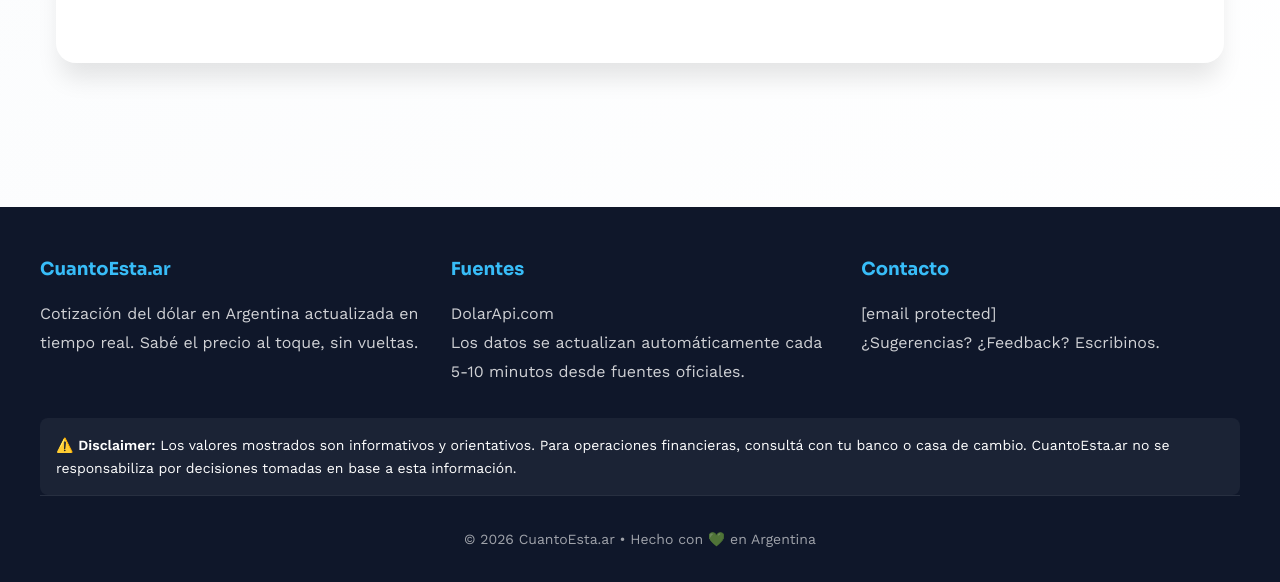
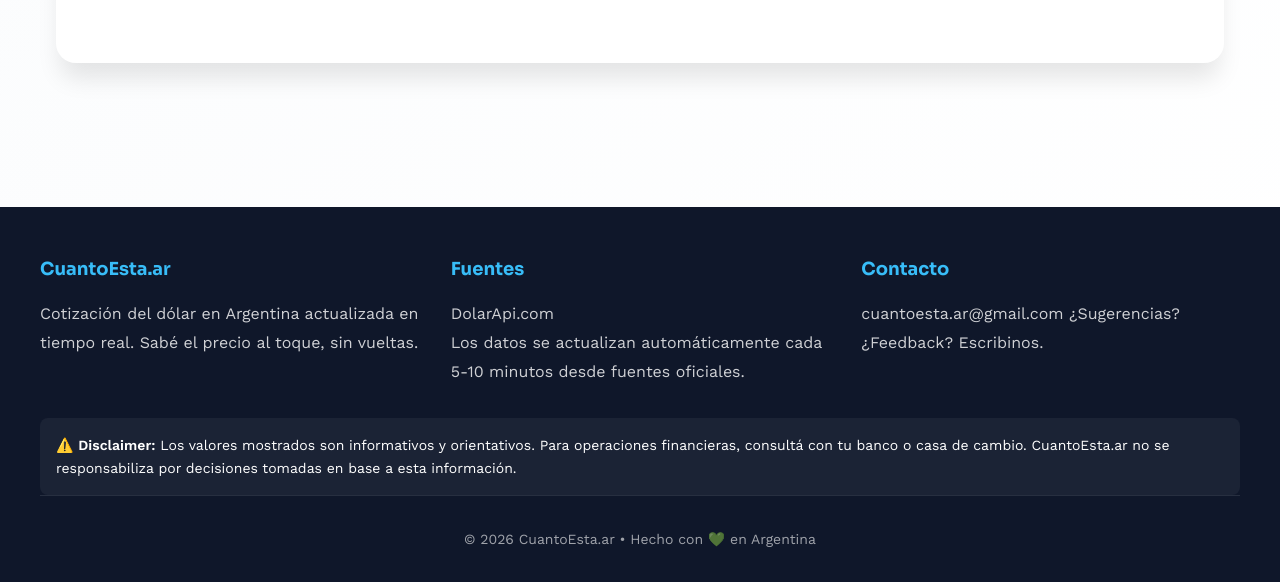
Before and after one commit to LucianoGonzalez84/cuantoEsta, a plain HTML site: page index.html in a window 1280 px wide. Shown: the part 1647-2229 px from the top of the page. Drawn offline with nearby package versions, Linux system fonts and the light colour scheme.

Commit message:
Update email contact link in footer section

```diff
--- a/index.html
+++ b/index.html
@@ -829,7 +829,7 @@
                 <div class="footer-section">
                     <h3>Contacto</h3>
                     <p>
-                        <a href="/cdn-cgi/l/email-protection#9cffe9fdf2e8f3f9efe8fdb2fdeedcfbf1fdf5f0b2fff3f1"><span class="__cf_email__" data-cfemail="412234202f352e243235206f203301262c20282d6f222e2c">[email&#160;protected]</span></a><br>
+                        <a href="mailto:cuantoesta.ar@gmail.com">cuantoesta.ar@gmail.com</a>
                         ¿Sugerencias? ¿Feedback? Escribinos.
                     </p>
                 </div>
```
